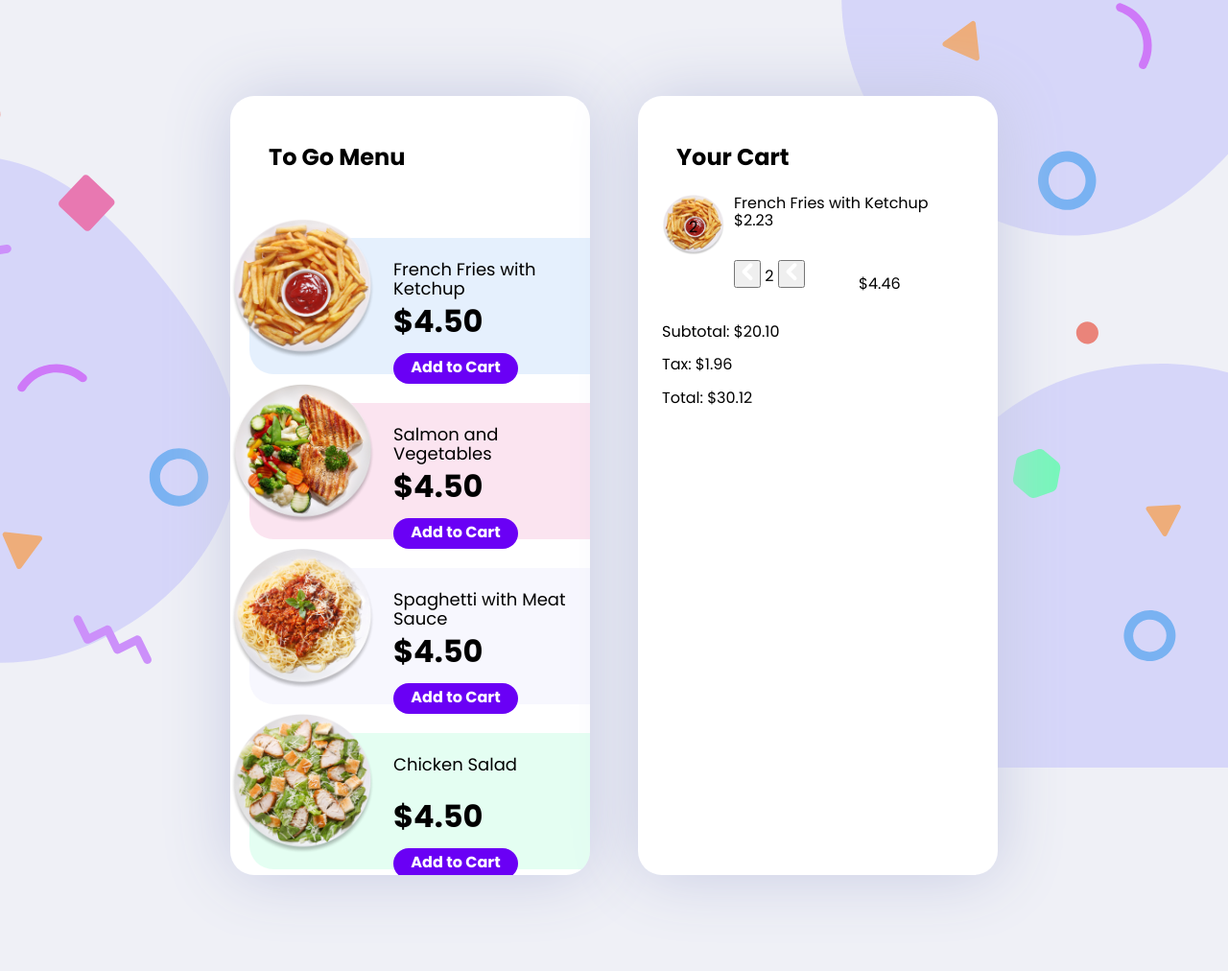
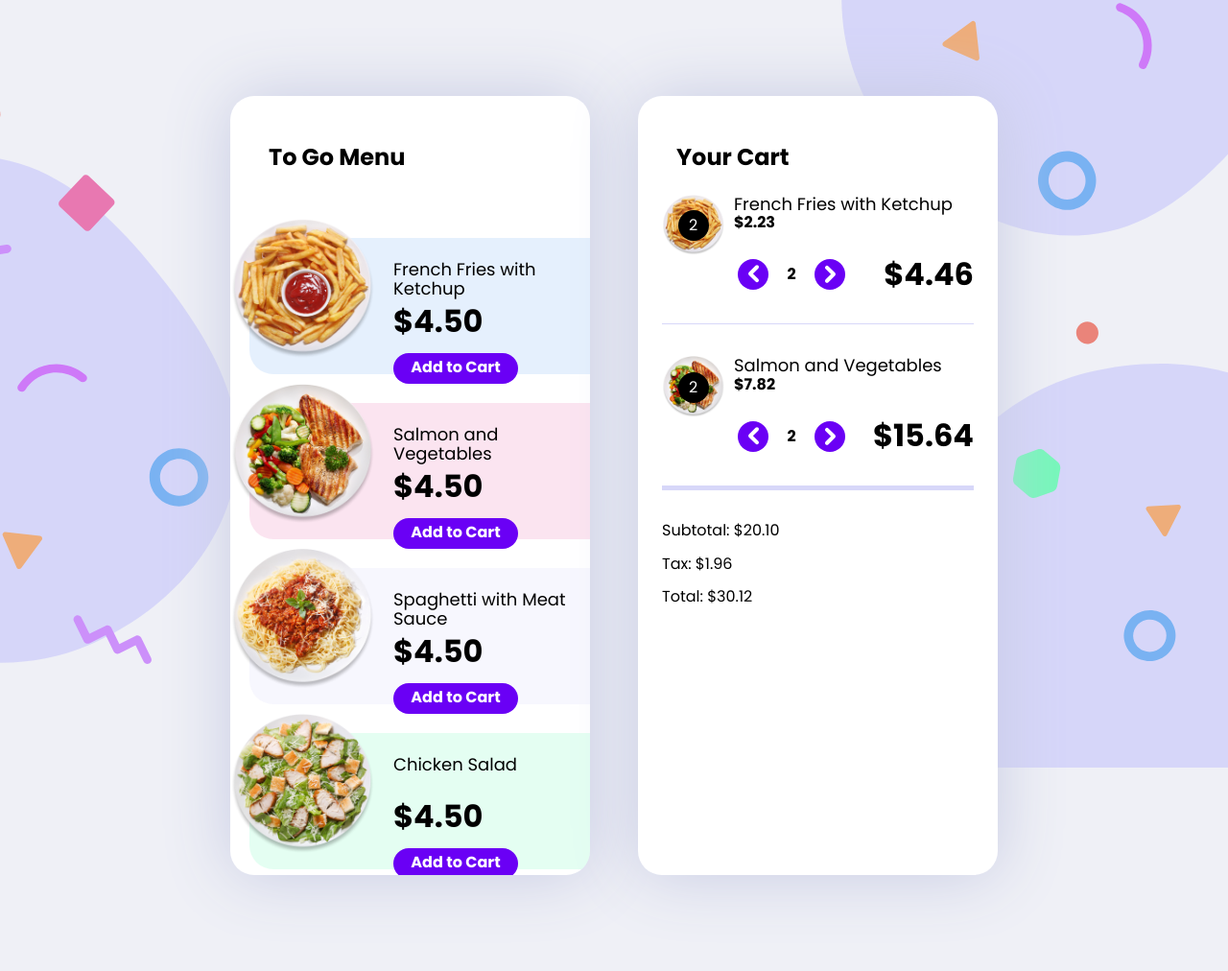
Before and after one commit to ivallee/adventofcss, a website: page 2-ecommerce-cart/STARTER-FILES/index.html in a window 1280 px wide. Shown: the whole page at 96% size. Drawn offline with nearby package versions, Linux system fonts and the light colour scheme.

Commit message:
Styles cart items

```diff
--- a/2-ecommerce-cart/STARTER-FILES/index.html
+++ b/2-ecommerce-cart/STARTER-FILES/index.html
@@ -19,37 +19,37 @@
           <img class="menu-item__image" src="images/plate__french-fries.png" alt="French Fries with Ketchup" />
           <h3 class="menu-item__title">French Fries with Ketchup</h3>
           <p class="menu-item__price">$4.50</p>
-          <button class="menu-item__button" type="button">Add to Cart</button>
+          <button class="btn menu-item__button" type="button">Add to Cart</button>
         </li>
         <li class="menu-item">
           <img class="menu-item__image" src="images/plate__salmon-vegetables.png" alt="Salmon and Vegetables" />
           <h3 class="menu-item__title">Salmon and Vegetables</h3>
           <p class="menu-item__price">$4.50</p>
-          <button class="menu-item__button" type="button">Add to Cart</button>
+          <button class="btn menu-item__button" type="button">Add to Cart</button>
         </li>
         <li class="menu-item">
           <img class="menu-item__image" src="images/plate__spaghetti-meat-sauce.png" alt="Spaghetti with Meat Sauce" />
           <h3 class="menu-item__title">Spaghetti with Meat Sauce</h3>
           <p class="menu-item__price">$4.50</p>
-          <button class="menu-item__button" type="button">Add to Cart</button>
+          <button class="btn menu-item__button" type="button">Add to Cart</button>
         </li>
         <li class="menu-item">
           <img class="menu-item__image" src="images/plate__chicken-salad.png" alt="Chicken Salad" />
           <h3 class="menu-item__title">Chicken Salad</h3>
           <p class="menu-item__price">$4.50</p>
-          <button class="menu-item__button" type="button">Add to Cart</button>
+          <button class="btn menu-item__button" type="button">Add to Cart</button>
         </li>
         <li class="menu-item">
           <img class="menu-item__image" src="images/plate__bacon-eggs.png" alt="Bacon and Eggs" />
           <h3 class="menu-item__title">Bacon and Eggs</h3>
           <p class="menu-item__price">$4.50</p>
-          <button class="menu-item__button" type="button">Add to Cart</button>
+          <button class="btn menu-item__button" type="button">Add to Cart</button>
         </li>
         <li class="menu-item">
           <img class="menu-item__image" src="images/plate__ravioli.png" alt="Ravioli" />
           <h3 class="menu-item__title">Ravioli</h3>
           <p class="menu-item__price">$4.50</p>
-          <button class="menu-item__button" type="button">Add to Cart</button>
+          <button class="btn menu-item__button" type="button">Add to Cart</button>
         </li>
       </ul>
 
@@ -72,20 +72,46 @@
           </div>
           <div class="cart-item__controls">
             <button
-              class="cart-item__btn--dec"
+              class="btn cart-item__btn cart-item__btn--dec"
               aria-label="Decrease item quantity"
               type="button">
               <img src="./images/chevron.svg" alt="Left facing chevron symbol">
             </button>
             <span class="cart-item__qty">2</span>
             <button
-              class="cart-item__btn--inc"
+              class="btn cart-item__btn cart-item__btn--inc"
               aria-label="Increase item quantity"
               type="button">
               <img src="./images/chevron.svg" alt="Right facing chevron symbol">
             </button>
           </div>
           <p class="cart-item__total">$4.46</p>
+        </li>
+        <li class="cart-item">
+          <div class="cart-item__image-container">
+            <img src="./images/plate__salmon-vegetables.png" alt="Salmon and Vegetables">
+            <span>2</span>
+          </div>
+          <div class="cart-item__header">
+            <p class="cart-item__title">Salmon and Vegetables</p>
+            <p class="cart-item__price">$7.82</p>
+          </div>
+          <div class="cart-item__controls">
+            <button
+              class="btn cart-item__btn cart-item__btn--dec"
+              aria-label="Decrease item quantity"
+              type="button">
+              <img src="./images/chevron.svg" alt="Left facing chevron symbol">
+            </button>
+            <span class="cart-item__qty">2</span>
+            <button
+              class="btn cart-item__btn cart-item__btn--inc"
+              aria-label="Increase item quantity"
+              type="button">
+              <img src="./images/chevron.svg" alt="Right facing chevron symbol">
+            </button>
+          </div>
+          <p class="cart-item__total">$15.64</p>
         </li>
       </ul>
 
--- a/2-ecommerce-cart/STARTER-FILES/style.css
+++ b/2-ecommerce-cart/STARTER-FILES/style.css
@@ -3,7 +3,8 @@
 :root {
   --bg: #EFF0F6;
   --btn-primary: hsl(266, 100%, 48%);
-  --btn-primary--hover: hsl(266, 100%, 30%);
+  --btn-primary-hover: hsl(266, 100%, 30%);
+  --border: #D7D7F9;
 }
 
 body {
@@ -20,6 +21,18 @@ body {
 
 img {
   width: 100%;
+}
+
+.btn {
+  background: var(--btn-primary);
+  transform: translateY(0);
+  transition: 0.1s;
+}
+
+.btn:hover,
+.btn:focus {
+  background: var(--btn-primary-hover);
+  transform: translateY(1px);
 }
 
 .wrapper {
@@ -113,10 +126,8 @@ img {
   font-weight: 700;
 }
 
-
 .menu-item__button {
   grid-row: span 1 / -1;
-  background: var(--btn-primary);
   color: white;
   border: none;
   border-radius: 50px;
@@ -124,14 +135,6 @@ img {
   width: 130px;
   height: 32px;
   align-self: end;
-  transform: translateY(0);
-  transition: 0.1s;
-}
-
-.menu-item__button:hover,
-.menu-item__button:focus {
-  background: var(--btn-primary--hover);
-  transform: translateY(2px);
 }
 
 /* CART */
@@ -147,7 +150,16 @@ img {
 .cart-item {
   display: grid;
   grid-template-columns: 65px 1fr 1fr;
+  grid-template-rows: 65px;
   column-gap: 10px;
+  padding-bottom: 33px;
+  margin-bottom: 33px;
+  --border-width: 1px;
+  border-bottom: var(--border-width) solid var(--border);
+}
+
+.cart-item:last-of-type {
+  --border-width: 5px
 }
 
 .cart-item__image-container {
@@ -155,13 +167,20 @@ img {
 }
 
 .cart-item__image-container span {
-  text-align: center;
   position: absolute;
   top: 50%;
   left: 0;
   right: 0;
   margin: auto;
   transform: translateY(-50%);
+  background: black;
+  width: 32px;
+  height: 32px;
+  color: white;
+  border-radius: 50%;
+  display: flex;
+  align-items: center;
+  justify-content: center;
 }
 
 .cart-item__header {
@@ -172,6 +191,50 @@ img {
   margin: 0;
 }
 
+.cart-item__title {
+  font-size: 18px;
+}
+
+.cart-item__price {
+  font-size: 16px;
+  font-weight: 700;
+}
+
 .cart-item__controls {
   grid-column: 2 / 3;
+  display: grid;
+  grid-template-columns: repeat(3, 1fr);
+  justify-items: center;
+  align-items: center;
 }
+.cart-item__btn {
+  display: flex;
+  align-items: center;
+  justify-content: center;
+  background: var(--btn-primary);
+  height: 32px;
+  width: 32px;
+  border: none;
+  border-radius: 50%;
+  padding: 0;
+}
+
+.cart-item__btn img {
+  height: 19px;
+  width: 13px;
+}
+
+.cart-item__btn--inc img {
+  transform: rotate(180deg);
+}
+
+.cart-item__qty {
+  font-weight: 700;
+}
+
+.cart-item__total {
+  font-size: 32px;
+  margin: 0;
+  font-weight: 700;
+  text-align: end;
+}
```
Also changed, not shown: 1 other file.
